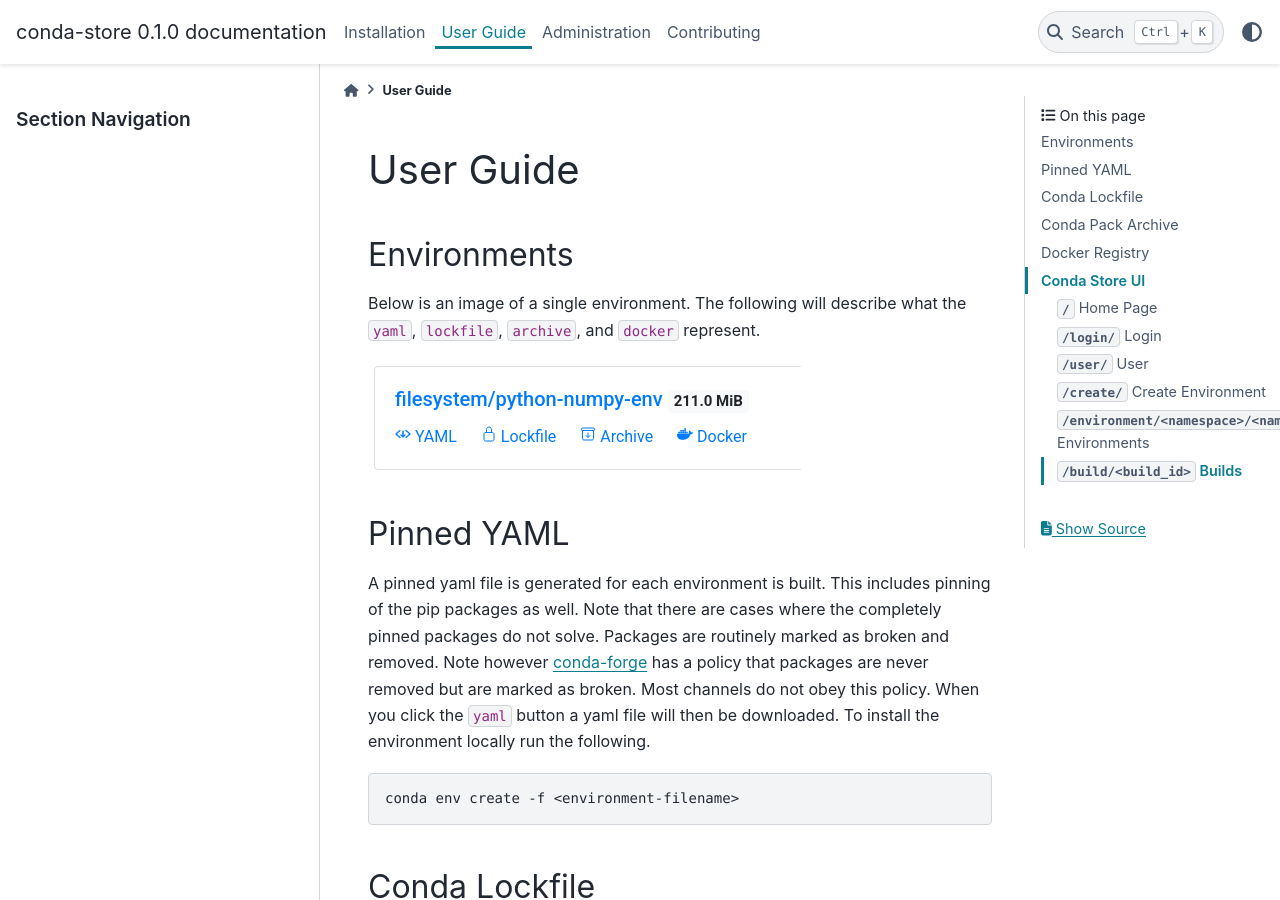
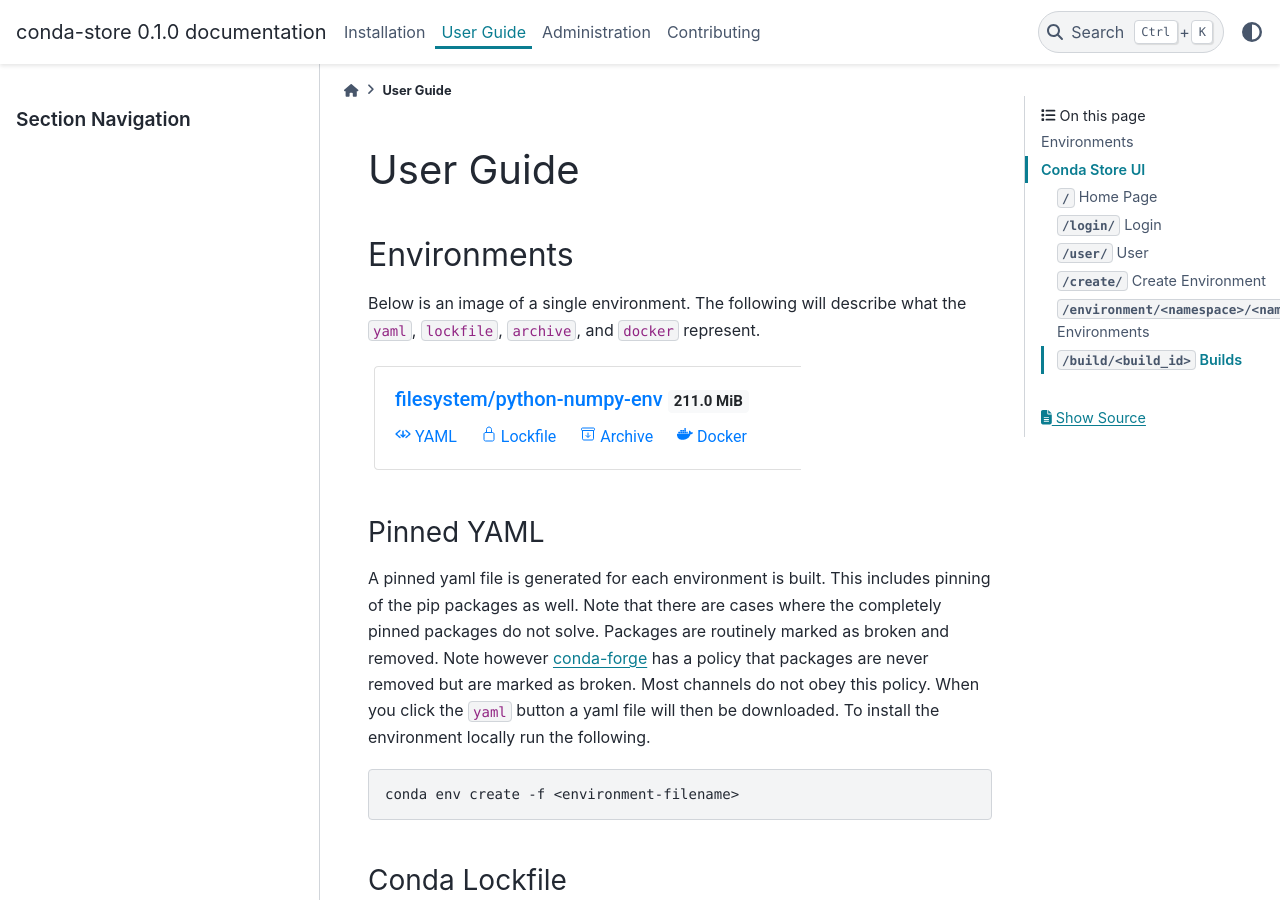
Before and after one commit to conda-incubator/conda-store, a Sphinx documentation site: the page built from docs/user_guide.md, in a window 1280 px wide and 900 px high. Built offline with Sphinx 7.4.7 and the PyData theme 0.15.4, drawn with Linux system fonts in a browser that asks for light colours.

Commit message:
Changing indentation in docs

````diff
--- a/docs/user_guide.md
+++ b/docs/user_guide.md
@@ -7,7 +7,7 @@
 
 ![yaml button](_static/images/conda-store-single-environment.png)
 
-## Pinned YAML
+### Pinned YAML
 
 A pinned yaml file is generated for each environment is built. This
 includes pinning of the pip packages as well. Note that there are
@@ -23,7 +23,7 @@
 conda env create -f <environment-filename>
 ```
 
-## Conda Lockfile
+### Conda Lockfile
 
 A conda lockfile is a representation of only the conda dependencies in
 a given environment. The lockfile feature was inspired from
@@ -43,7 +43,7 @@
 conda-lock install <lockfile-filename>
 ```
 
-## Conda Pack Archive
+### Conda Pack Archive
 
 [conda-pack](https://conda.github.io/conda-pack/) is a package for
 crating tarballs of given conda environments. Creating a conda archive
@@ -71,7 +71,7 @@
 conda-unpack
 ```
 
-## Docker Registry
+### Docker Registry
 
 Conda Store acts as a full programatic docker registry which allows
 for interesting ways to handle Conda environment. In addition this
@@ -89,7 +89,7 @@
 docker run -it <docker-url> python
 ```
 
-### General usage
+#### General usage
 
 ```shell
 docker run -it localhost:5000/<namespace>/<environment-name>
@@ -107,7 +107,7 @@
 docker run -it localhost:5000/<namespace>/<environment-name>:<build_key>
 ```
 
-### On Demand Docker Image
+#### On Demand Docker Image
 
 Conda-store has an additional feature which allow for specifying the
 packages within the docker image name itself without requiring an
````
